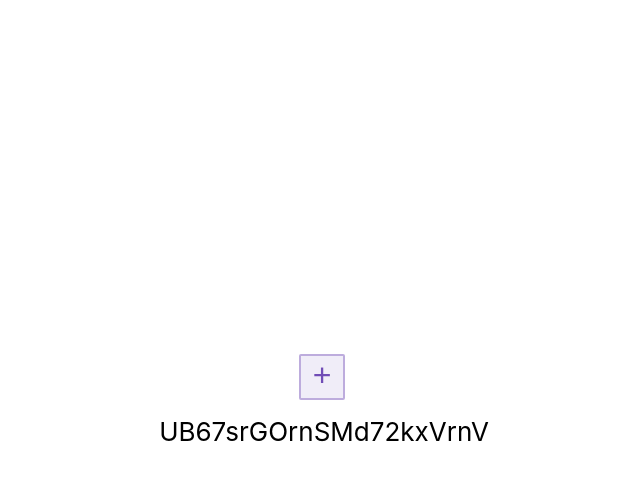
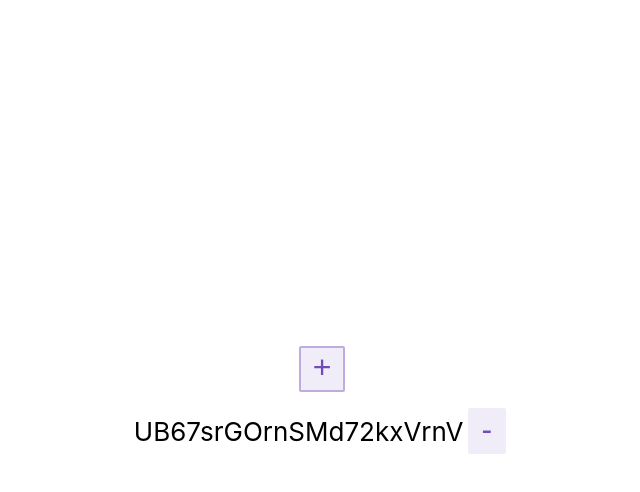
Before and after one commit to Kozyrov/wutchyacan-web, a React (Vite) app: page / in a window 1280 px wide. Both pictures are taken after a click on the button "Add blank task". Shown: the top 492 px of the page, without its empty margins (316-956 px from the left). Built offline with nearby package versions, Linux system fonts and the light colour scheme.

Commit message:
add remove task button

```diff
--- a/src/features/tasks/Tasks.tsx
+++ b/src/features/tasks/Tasks.tsx
@@ -23,9 +23,20 @@ export const Tasks = () => {
     dispatch(addTask(generatedTask));
   };
 
+  const handleRemoveSelectedTask = (targetTask: Task) => {
+    dispatch(removeTask(targetTask));
+  }
+
   const renderTasks = () => Object.values(tasks).map((taskEntity: Task) => (
-    <div key={taskEntity.id}>
+    <div className={styles.row} key={taskEntity.id}>
       {taskEntity.id}
+      <button
+        className={styles.button}
+        aria-label={`Remove task ${taskEntity.label}`}
+        onClick={() => handleRemoveSelectedTask(taskEntity)}
+      >
+        -
+      </button>
     </div>
   ));
 
```
